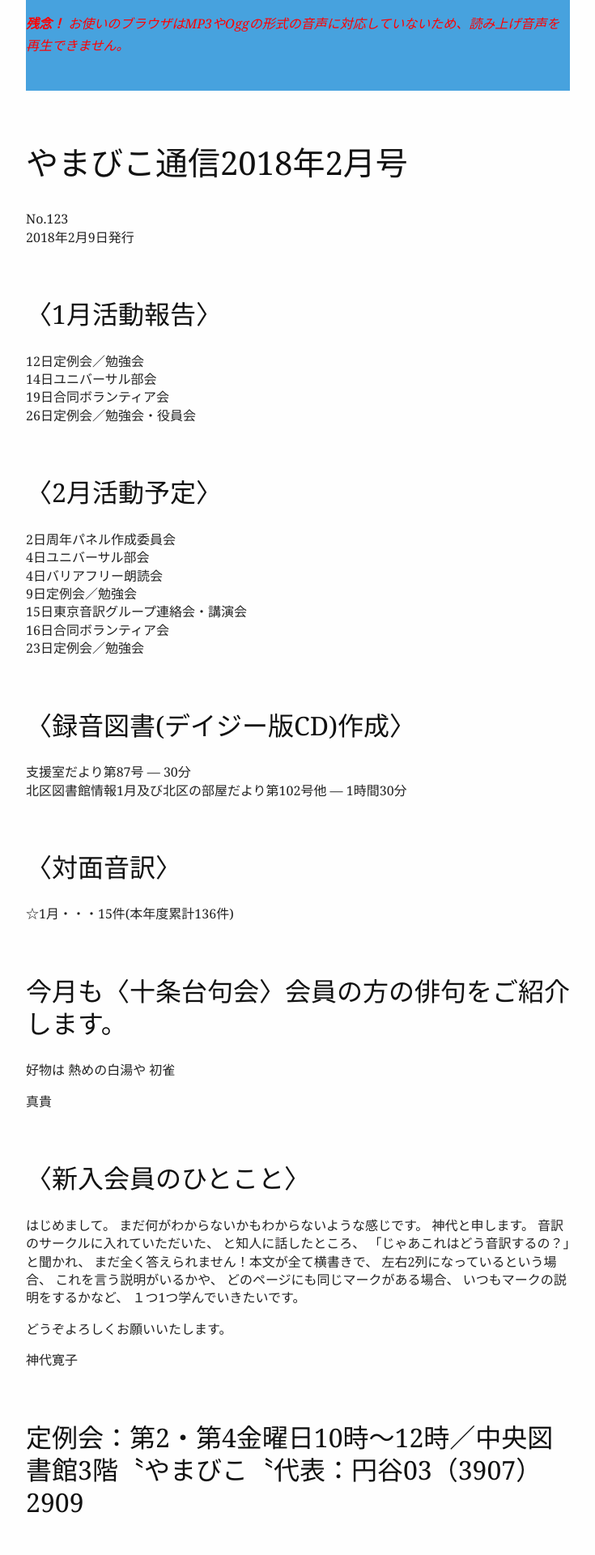
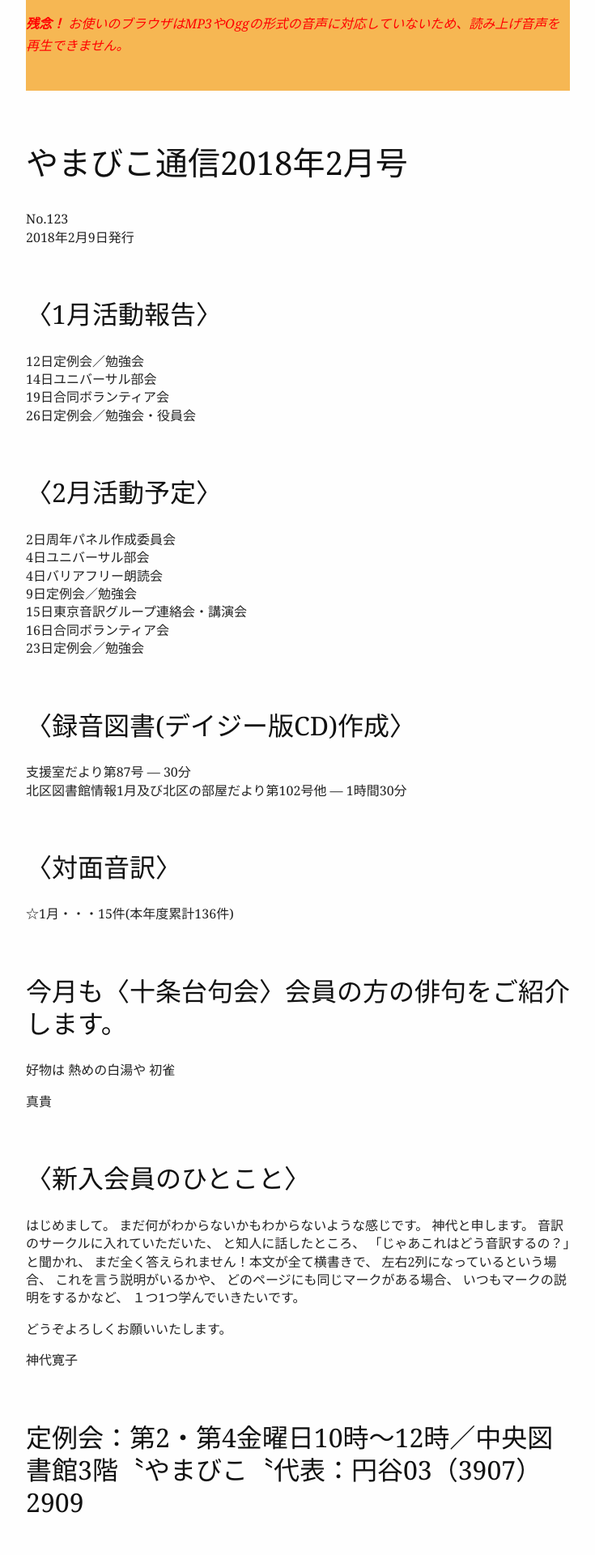
Before and after one commit to o-yamabiko/yomi, a Jekyll site: the page built from phrase.md, in a window 1280 px wide. Shown: the top 1920 px of the page at 81% size, without its empty margins (272-1007 px from the left). Built offline with Jekyll 4.4.1, drawn with Linux system fonts in a browser that asks for light colours.

Commit message:
test yomi

```diff
--- a/css/yomi.css
+++ b/css/yomi.css
@@ -7,7 +7,7 @@
    margin-right: auto;
    min-height: 7em;
    max-width: 42em;
-   background: rgba(52, 152, 219, .9);
+   background: rgba(245, 176, 65, .9);
 }
 .passage-audio {
     height: 2em;
```
